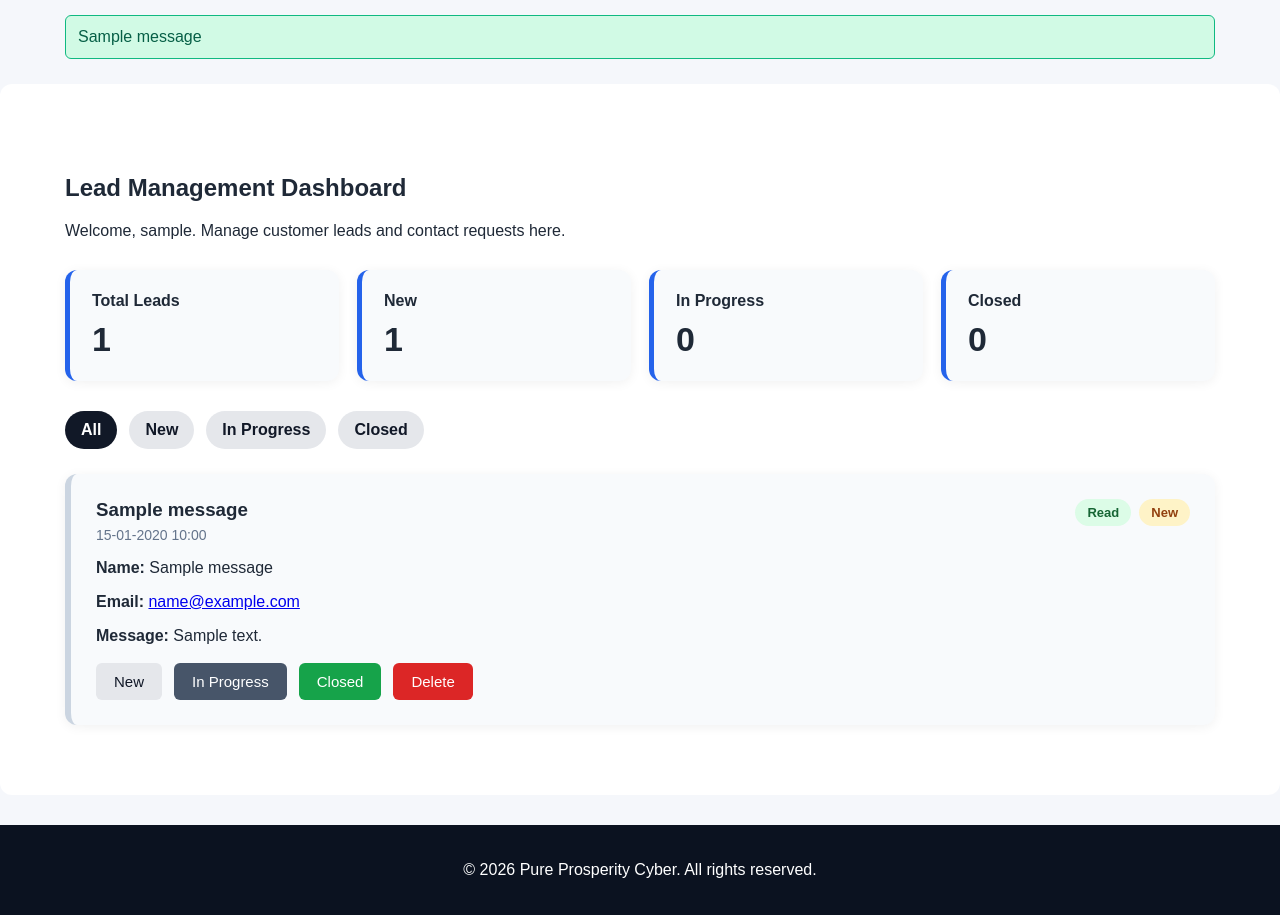
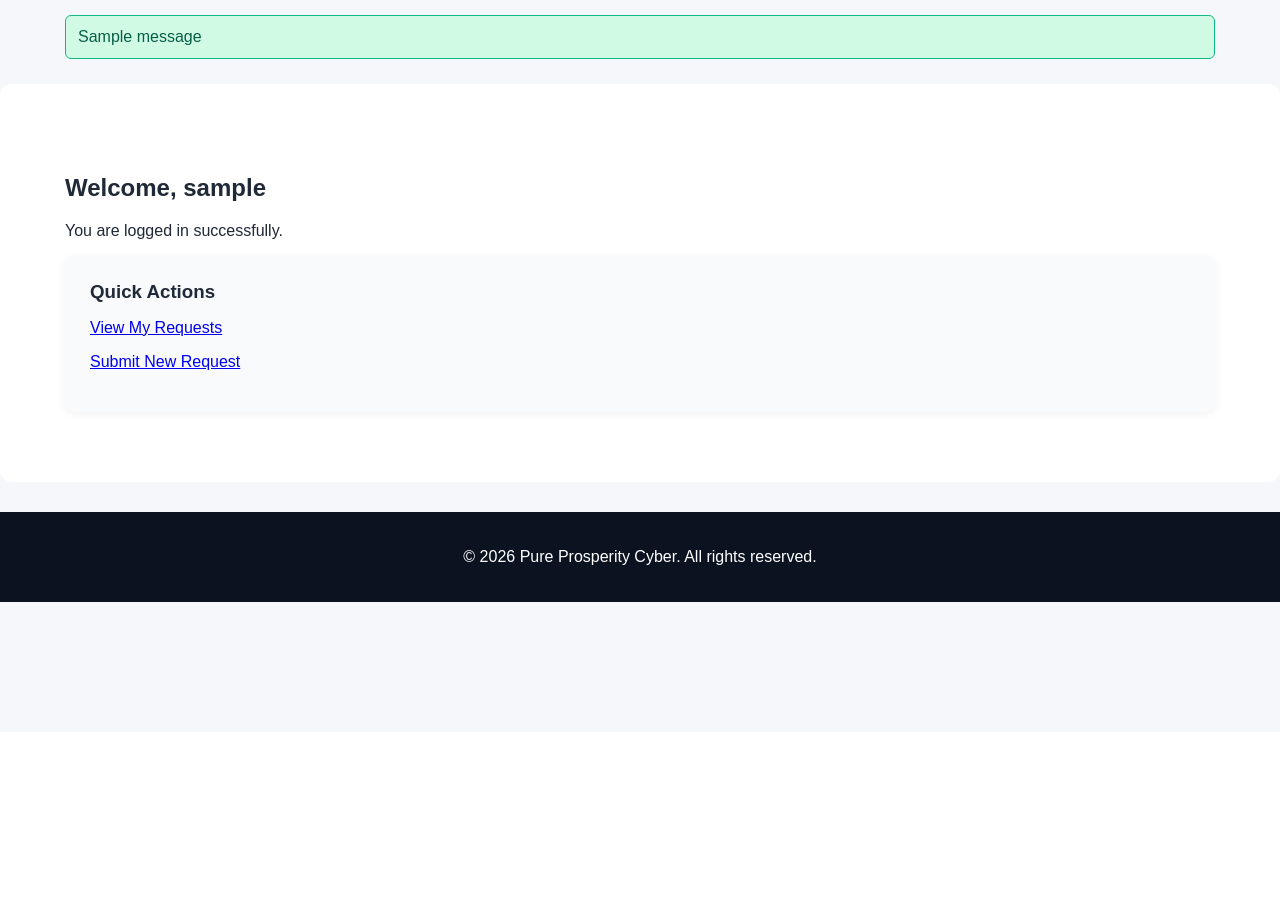
Before and after one commit to nampallymaneendra36-beep/my-business-site, a Flask app: page /dashboard in a window 1280 px wide. Shown: the part 68-983 px from the top of the page. After the commit the page ends 670 px from the top, so only its background shows below. Run offline with Flask 3, Linux system fonts and the light colour scheme; a user stored in the database is signed in; tables that the repository leaves empty hold one stand-in row (values such as "Sample post"); one stand-in notice (Sample message) is shown; parts of the project's set-up code (start-up, migrations or seed data) failed here and were passed over.

Commit message:
fix dashboard 500 error

```diff
--- a/routes/main.py
+++ b/routes/main.py
@@ -1,8 +1,5 @@
-import os
-from flask import Blueprint, render_template, abort, redirect, url_for, flash, request
+from flask import Blueprint, render_template
 from flask_login import login_required, current_user
-from sqlalchemy import text
-from extensions import db
 from models import ContactMessage
 
 main_bp = Blueprint("main", __name__)
@@ -27,122 +24,7 @@ def services():
 @main_bp.route("/dashboard")
 @login_required
 def dashboard():
-    if not current_user.is_admin:
-        abort(403)
-
-    status_filter = request.args.get("status", "All")
-
-    query = ContactMessage.query.order_by(ContactMessage.submitted_at.desc())
-
-    if status_filter in ["New", "In Progress", "Closed"]:
-        query = query.filter_by(status=status_filter)
-
-    messages = query.all()
-
-    total_count = ContactMessage.query.count()
-    new_count = ContactMessage.query.filter_by(status="New").count()
-    progress_count = ContactMessage.query.filter_by(status="In Progress").count()
-    closed_count = ContactMessage.query.filter_by(status="Closed").count()
-
-    return render_template(
-        "dashboard.html",
-        messages=messages,
-        status_filter=status_filter,
-        total_count=total_count,
-        new_count=new_count,
-        progress_count=progress_count,
-        closed_count=closed_count
-    )
-
-
-@main_bp.route("/message/<int:message_id>/read")
-@login_required
-def mark_message_read(message_id):
-    if not current_user.is_admin:
-        abort(403)
-
-    message = ContactMessage.query.get_or_404(message_id)
-    message.is_read = True
-    db.session.commit()
-
-    flash("Message marked as read.", "success")
-    return redirect(url_for("main.dashboard"))
-
-
-@main_bp.route("/message/<int:message_id>/status/<status>")
-@login_required
-def update_message_status(message_id, status):
-    if not current_user.is_admin:
-        abort(403)
-
-    allowed_statuses = {
-        "new": "New",
-        "progress": "In Progress",
-        "closed": "Closed"
-    }
-
-    if status not in allowed_statuses:
-        abort(404)
-
-    message = ContactMessage.query.get_or_404(message_id)
-    message.status = allowed_statuses[status]
-    message.is_read = True
-    db.session.commit()
-
-    flash(f"Lead status updated to {message.status}.", "success")
-    return redirect(url_for("main.dashboard"))
-
-
-@main_bp.route("/message/<int:message_id>/delete")
-@login_required
-def delete_message(message_id):
-    if not current_user.is_admin:
-        abort(403)
-
-    message = ContactMessage.query.get_or_404(message_id)
-    db.session.delete(message)
-    db.session.commit()
-
-    flash("Lead deleted successfully.", "success")
-    return redirect(url_for("main.dashboard"))
-
-
-@main_bp.route("/admin-db-upgrade")
-def admin_db_upgrade():
-    token = request.args.get("token")
-    expected_token = os.environ.get("ADMIN_SETUP_TOKEN")
-
-    if not expected_token or token != expected_token:
-        abort(403)
-
-    try:
-        engine_name = db.engine.name
-
-        if engine_name == "postgresql":
-            db.session.execute(
-                text(
-                    "ALTER TABLE contact_messages "
-                    "ADD COLUMN IF NOT EXISTS status VARCHAR(30) DEFAULT 'New' NOT NULL"
-                )
-            )
-        elif engine_name == "sqlite":
-            columns = db.session.execute(text("PRAGMA table_info(contact_messages)")).fetchall()
-            column_names = [column[1] for column in columns]
-
-            if "status" not in column_names:
-                db.session.execute(
-                    text("ALTER TABLE contact_messages ADD COLUMN status VARCHAR(30) DEFAULT 'New' NOT NULL")
-                )
-
-        db.session.commit()
-        return "Database upgraded successfully."
-
-    except Exception as e:
-        db.session.rollback()
-        return f"Database upgrade failed: {str(e)}", 500
-
-    from flask_login import login_required, current_user
-from models import ContactMessage
+    return render_template("dashboard.html")
 
 
 @main_bp.route("/my-requests")
--- a/templates/dashboard.html
+++ b/templates/dashboard.html
@@ -1,102 +1,18 @@
 {% extends "base.html" %}
 
-{% block title %}Admin Dashboard{% endblock %}
+{% block title %}Dashboard{% endblock %}
 
 {% block content %}
 <section class="section">
     <div class="container">
-        <h1>Lead Management Dashboard</h1>
-        <p>Welcome, {{ current_user.username }}. Manage customer leads and contact requests here.</p>
+        <h1>Welcome, {{ current_user.username }}</h1>
+        <p>You are logged in successfully.</p>
 
-        <div class="stats-grid">
-            <div class="stat-card">
-                <h3>Total Leads</h3>
-                <p>{{ total_count }}</p>
-            </div>
-
-            <div class="stat-card">
-                <h3>New</h3>
-                <p>{{ new_count }}</p>
-            </div>
-
-            <div class="stat-card">
-                <h3>In Progress</h3>
-                <p>{{ progress_count }}</p>
-            </div>
-
-            <div class="stat-card">
-                <h3>Closed</h3>
-                <p>{{ closed_count }}</p>
-            </div>
+        <div class="card">
+            <h3>Quick Actions</h3>
+            <p><a href="{{ url_for('main.my_requests') }}">View My Requests</a></p>
+            <p><a href="{{ url_for('contact.contact') }}">Submit New Request</a></p>
         </div>
-
-        <div class="filter-bar">
-            <a class="filter-link {% if status_filter == 'All' %}active-filter{% endif %}" href="{{ url_for('main.dashboard') }}">All</a>
-            <a class="filter-link {% if status_filter == 'New' %}active-filter{% endif %}" href="{{ url_for('main.dashboard', status='New') }}">New</a>
-            <a class="filter-link {% if status_filter == 'In Progress' %}active-filter{% endif %}" href="{{ url_for('main.dashboard', status='In Progress') }}">In Progress</a>
-            <a class="filter-link {% if status_filter == 'Closed' %}active-filter{% endif %}" href="{{ url_for('main.dashboard', status='Closed') }}">Closed</a>
-        </div>
-
-        {% if messages %}
-            <div class="dashboard-messages">
-                {% for msg in messages %}
-                    <div class="message-card {% if not msg.is_read %}unread-card{% endif %}">
-                        <div class="message-top">
-                            <div>
-                                <h3>{{ msg.subject }}</h3>
-                                <p class="lead-meta">{{ msg.submitted_at.strftime('%d-%m-%Y %H:%M') }}</p>
-                            </div>
-
-                            <div class="badge-group">
-                                {% if msg.is_read %}
-                                    <span class="status-badge read-badge">Read</span>
-                                {% else %}
-                                    <span class="status-badge unread-badge">Unread</span>
-                                {% endif %}
-
-                                {% if msg.status == "New" %}
-                                    <span class="status-badge lead-new">New</span>
-                                {% elif msg.status == "In Progress" %}
-                                    <span class="status-badge lead-progress">In Progress</span>
-                                {% else %}
-                                    <span class="status-badge lead-closed">Closed</span>
-                                {% endif %}
-                            </div>
-                        </div>
-
-                        <p><strong>Name:</strong> {{ msg.name }}</p>
-                        <p><strong>Email:</strong> <a href="mailto:{{ msg.email }}">{{ msg.email }}</a></p>
-                        <p><strong>Message:</strong> {{ msg.message }}</p>
-
-                        <div class="message-actions">
-                            {% if not msg.is_read %}
-                                <a href="{{ url_for('main.mark_message_read', message_id=msg.id) }}" class="btn btn-secondary">
-                                    Mark Read
-                                </a>
-                            {% endif %}
-
-                            <a href="{{ url_for('main.update_message_status', message_id=msg.id, status='new') }}" class="btn btn-light">
-                                New
-                            </a>
-
-                            <a href="{{ url_for('main.update_message_status', message_id=msg.id, status='progress') }}" class="btn btn-secondary">
-                                In Progress
-                            </a>
-
-                            <a href="{{ url_for('main.update_message_status', message_id=msg.id, status='closed') }}" class="btn btn-success">
-                                Closed
-                            </a>
-
-                            <a href="{{ url_for('main.delete_message', message_id=msg.id) }}" class="btn btn-danger">
-                                Delete
-                            </a>
-                        </div>
-                    </div>
-                {% endfor %}
-            </div>
-        {% else %}
-            <p>No leads found.</p>
-        {% endif %}
     </div>
 </section>
 {% endblock %}
```
